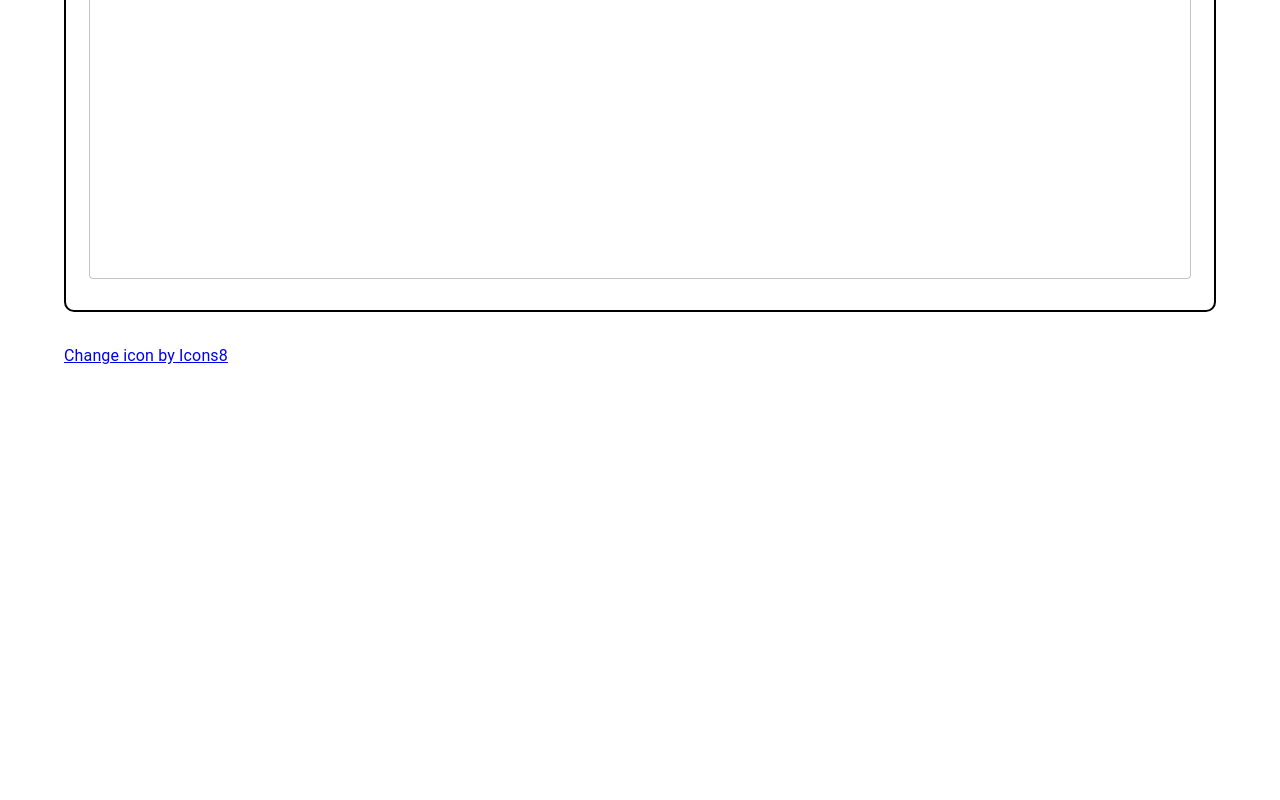
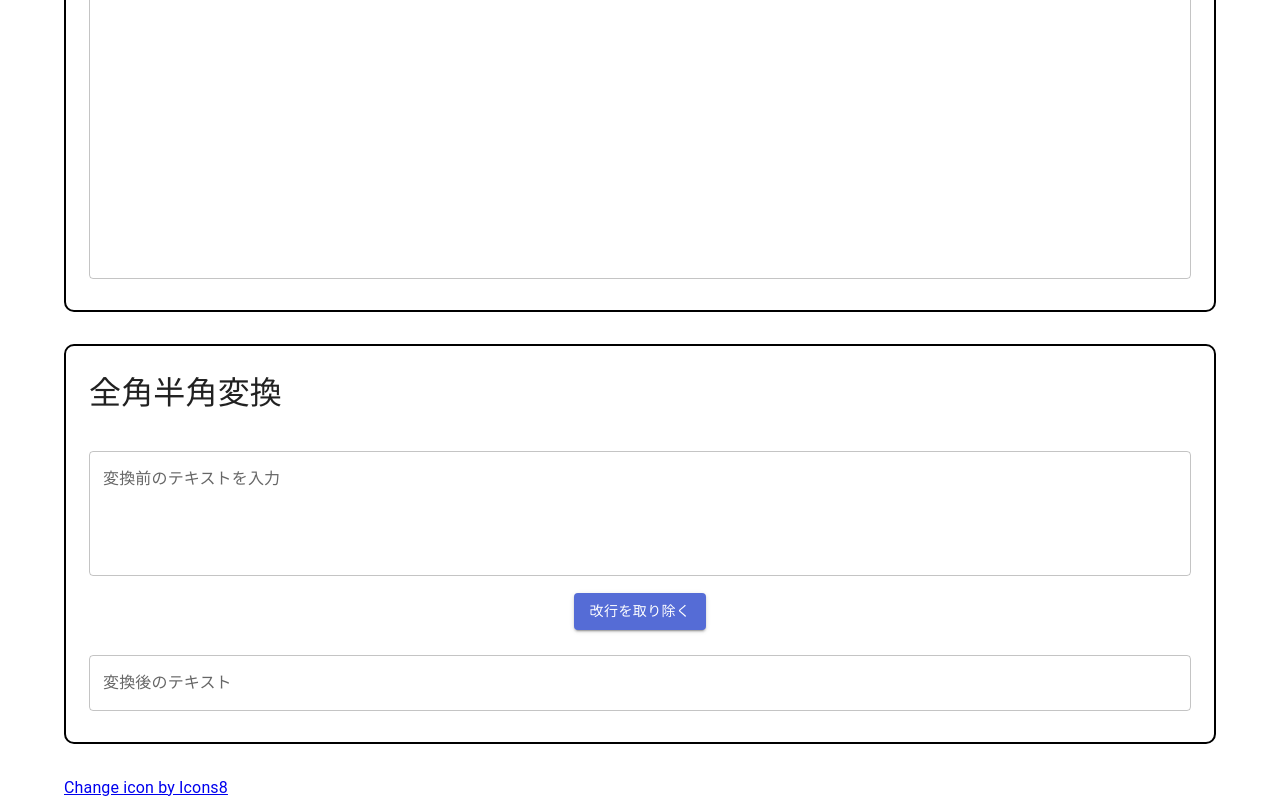
Before and after one commit to Keito654/util-page, a React (Vite) app: page / in a window 1280 px wide. Shown: the part 1455-2255 px from the top of the page. Before the commit the page ends 1823 px from the top, so only its background shows below. Built offline with nearby package versions, Linux system fonts and the light colour scheme.

Commit message:
add removing newLine

```diff
--- a/eslint.config.mjs
+++ b/eslint.config.mjs
@@ -3,4 +3,7 @@ import antfu from '@antfu/eslint-config'
 export default antfu({
   formatters: true,
   react: true,
+  stylistic: {
+    semi: true,
+  },
 })
--- a/src/App.tsx
+++ b/src/App.tsx
@@ -3,6 +3,7 @@ import { Container } from '@mui/material'
 import { FunctionFrame } from 'components/atomic/FunctionFrame'
 import { Comparsion } from 'components/organisms/Comparsion'
 import { FullHalfConvert } from 'components/organisms/FullHalfConvert'
+import { RemoveNewLine } from 'components/organisms/RemoveNewLine'
 
 export const App: FC = () => {
   return (
@@ -12,6 +13,9 @@ export const App: FC = () => {
       </FunctionFrame>
       <FunctionFrame>
         <Comparsion />
+      </FunctionFrame>
+      <FunctionFrame>
+        <RemoveNewLine />
       </FunctionFrame>
       <a
         target="_blank"
--- /dev/null
+++ b/src/components/organisms/RemoveNewLine.tsx
@@ -0,0 +1,43 @@
+import { Box, Button, TextField } from '@mui/material';
+import { TextBox } from 'components/atomic/TextBox';
+import { type FC, useState } from 'react';
+
+export const RemoveNewLine: FC = () => {
+  const [inputValue, setInputValue] = useState('');
+  const [removedValue, setRemovedValue] = useState('');
+
+  const handleClick = () => {
+    const result = inputValue.replace(/\r?\n|\r/g, '');
+    setRemovedValue(result);
+  };
+
+  return (
+    <>
+      <Box sx={{ fontSize: '2rem', marginBottom: '1ch' }}>全角半角変換</Box>
+      <TextBox
+        labelText="変換前のテキストを入力"
+        handleChange={(e) => {
+          setInputValue(e.target.value);
+        }}
+      />
+      <Box
+        sx={{
+          display: 'flex',
+          justifyContent: 'space-around',
+          margin: '1ch 0',
+        }}
+      >
+        <Button variant="contained" onClick={handleClick}>
+          改行を取り除く
+        </Button>
+      </Box>
+      <TextField
+        label="変換後のテキスト"
+        value={removedValue}
+        fullWidth
+        margin="normal"
+        spellCheck={false}
+      />
+    </>
+  );
+};
```
Also changed, not shown: 1 other file (tests, documents, lock files or other folders).
